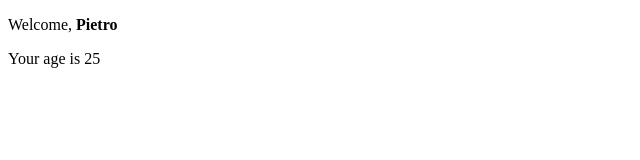
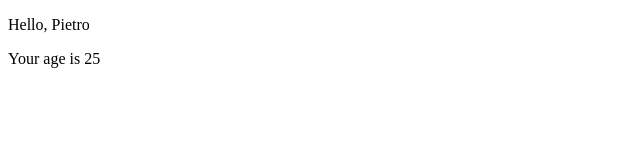
Before and after one commit to Rushizo/EserciziReact, a JavaScript app in the folder esercizi_da_inviare/: page / in a window 1280 px wide. Shown: the top 160 px of the page, without its empty margins (0-640 px from the left). Built offline with nearby package versions, Linux system fonts and the light colour scheme.

Commit message:
Exercise 10 done

```diff
--- a/esercizi_da_inviare/src/Age.js
+++ b/esercizi_da_inviare/src/Age.js
@@ -1,15 +1,9 @@
 
 
-const Age = ({age = 25}) => {
-    if(age > 18){
+const Age = (props) => {
         return (
-            <p>Your age is {age}</p>
+            <p>Your age is {props.age}</p>
         )
-    } else {
-        return (
-            <p>You are too young</p>
-        )
-    }
 }
 
 export default Age
--- a/esercizi_da_inviare/src/App.js
+++ b/esercizi_da_inviare/src/App.js
@@ -1,14 +1,9 @@
-import Age from "./Age"
+import Welcome from "./Welcome"
 
-
-
-const Welcome = ({name = <strong>Pietro</strong>}) => {
-            return (
-                <>
-                    <p>Welcome, {name}</p>
-                    <Age/>
-                </>
-            )
+const App = () =>{
+    return(
+        <Welcome name="Pietro" age={25}/>
+    )
 }
 
-export default Welcome
+export default App
--- /dev/null
+++ b/esercizi_da_inviare/src/Welcome.js
@@ -0,0 +1,14 @@
+import Age from "./Age"
+
+const Welcome = (props) =>{
+    return(
+        <>
+            <p>Hello, {props.name}</p>
+            {props.age ? <Age age={props.age}/> : <p>age is not defined</p>}
+
+        </>
+    )
+
+}
+
+export default Welcome
```
